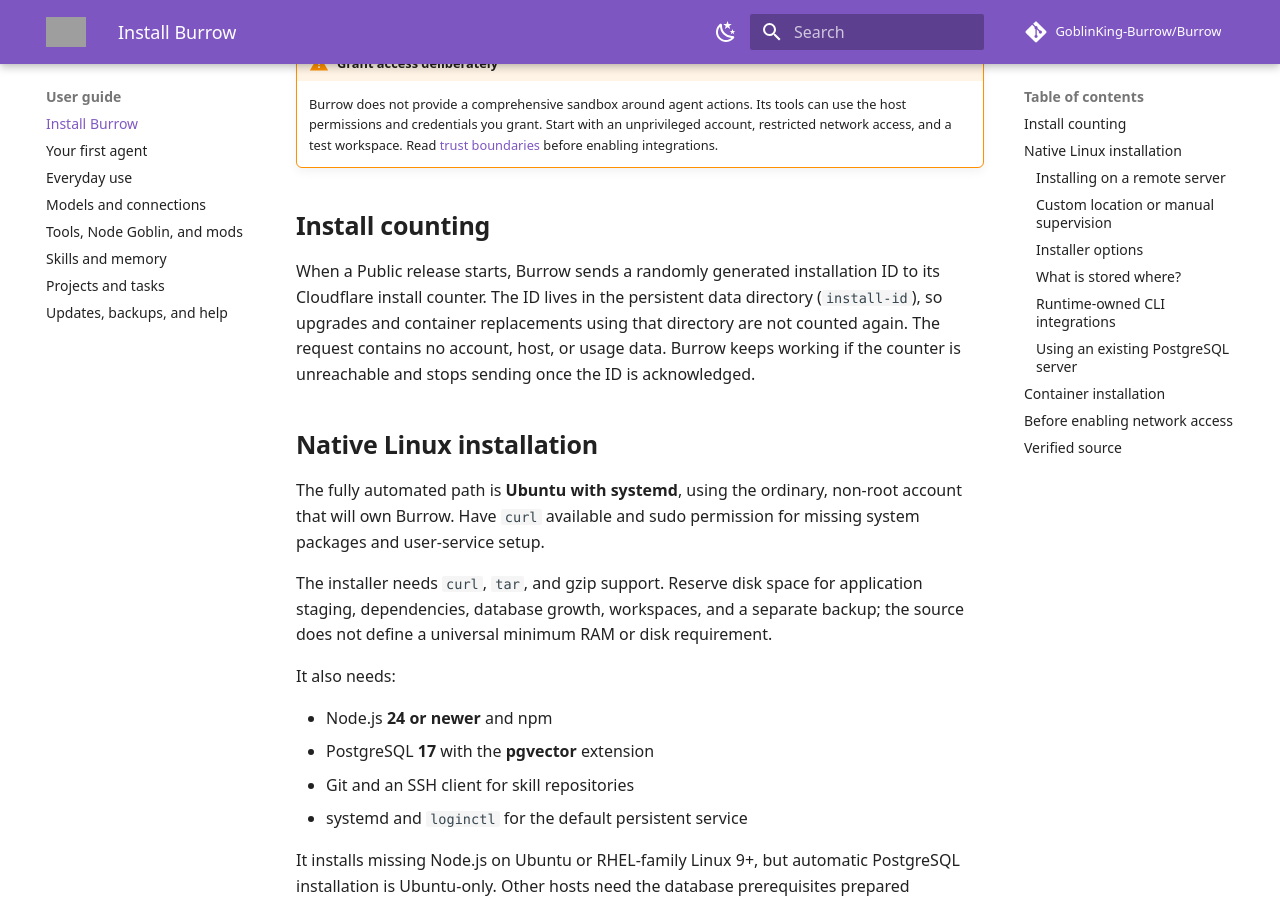
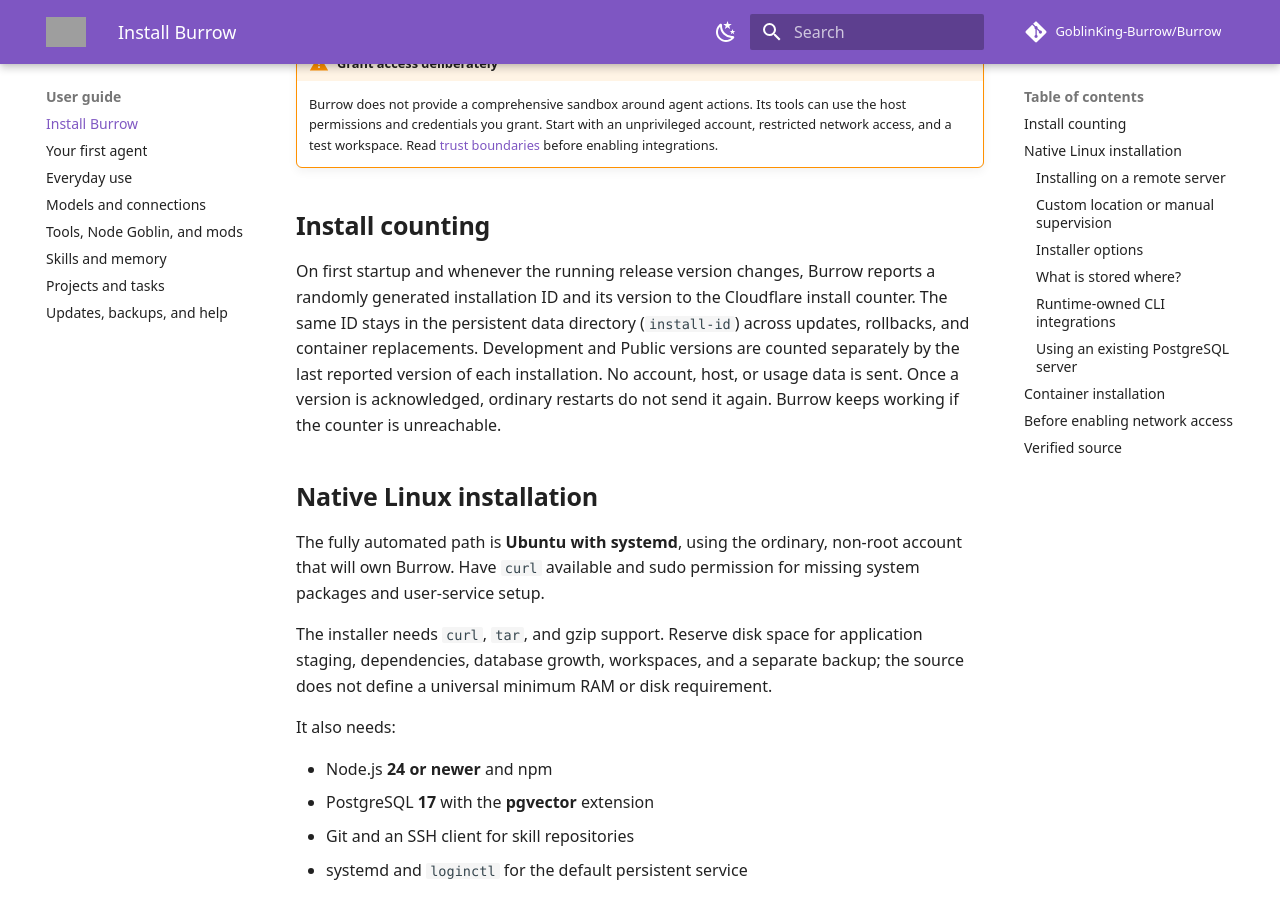
Before and after one commit to NightShaman/Burrow, an MkDocs documentation site: the page built from docs/guide/installation.md, in a window 1280 px wide and 900 px high, scrolled down 431 px. Built offline with MkDocs 1.6.1 and Material for MkDocs 9.7.7, drawn with Linux system fonts in a browser that asks for light colours; comment, search, counter and statistics services are not loaded; grey boxes are pictures that could not be loaded.

Commit message:
Disclose install version reporting in the installation guide

```diff
--- a/docs/guide/installation.md
+++ b/docs/guide/installation.md
@@ -12,7 +12,7 @@ Burrow starts with authentication set to **None**. Keep the first-run interface
 
 ## Install counting
 
-When a Public release starts, Burrow sends a randomly generated installation ID to its Cloudflare install counter. The ID lives in the persistent data directory (`install-id`), so upgrades and container replacements using that directory are not counted again. The request contains no account, host, or usage data. Burrow keeps working if the counter is unreachable and stops sending once the ID is acknowledged.
+On first startup and whenever the running release version changes, Burrow reports a randomly generated installation ID and its version to the Cloudflare install counter. The same ID stays in the persistent data directory (`install-id`) across updates, rollbacks, and container replacements. Development and Public versions are counted separately by the last reported version of each installation. No account, host, or usage data is sent. Once a version is acknowledged, ordinary restarts do not send it again. Burrow keeps working if the counter is unreachable.
 
 ## Native Linux installation
 
```
